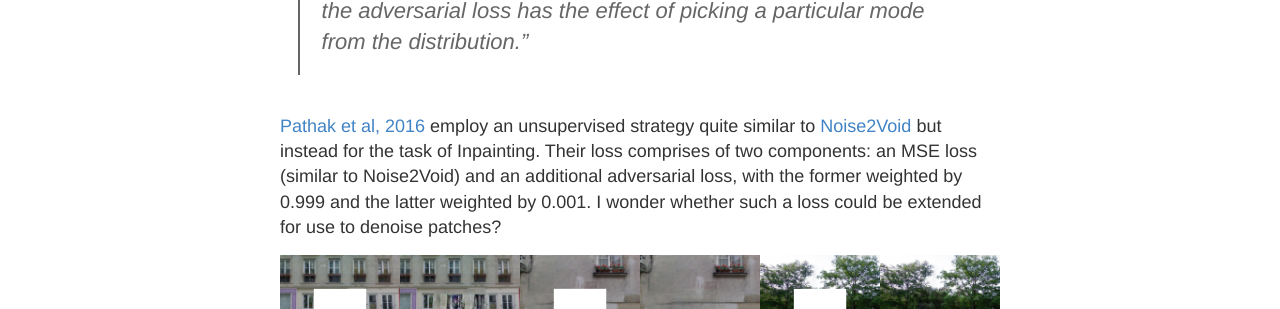
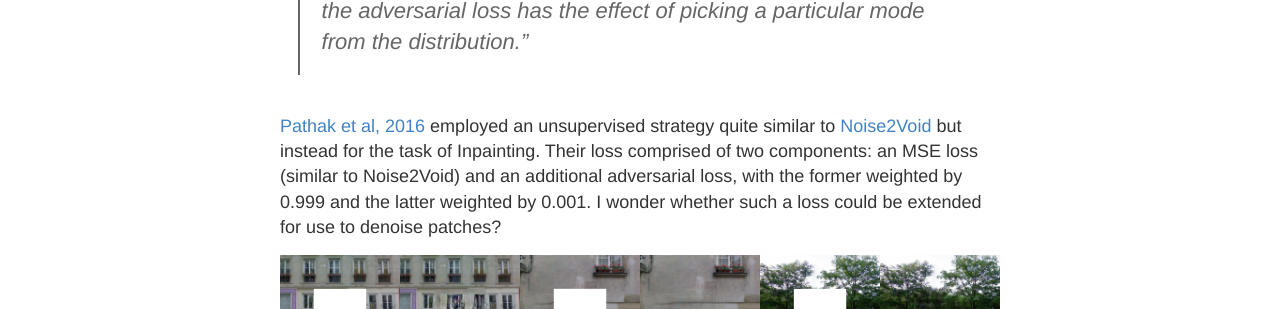
Before and after one commit to malaalam/minuteskeeper, a Jekyll site: the page built from _posts/2019-08-12-12-August-2019.md, in a window 1280 px wide. Shown: the part 652-961 px from the top of the page. Built offline with Jekyll 4.4.1, drawn with Linux system fonts in a browser that asks for light colours; a script that is not in the unit is left out; comment, search, counter and statistics services are not loaded.

Commit message:
converted all text to past tense

```diff
--- a/_posts/2019-08-12-12-August-2019.md
+++ b/_posts/2019-08-12-12-August-2019.md
@@ -10,7 +10,7 @@ comments: true
 (From [Pathak et al, 2016](https://people.eecs.berkeley.edu/~pathak/papers/cvpr16.pdf))
 > "Like  autoencoders,  context  encoders  are  trained  in  a completely unsupervised manner.  Our results demonstrate that in order to succeed at this task, a model needs to both understand the content of an image,  as well as produce a plausible hypothesis for the missing parts.  This task, however, is inherently multi-modal as there are multiple ways to fill the missing region while also maintaining coherence with the given context. We decouple this burden in our loss function by jointly training our context encoders to minimize both a reconstruction loss and an adversarial loss. The reconstruction (L2) loss captures the overall structure of the missing region in relation to the context, while the the adversarial loss has the effect of picking a particular mode from the distribution."
 
-[Pathak et al, 2016](https://people.eecs.berkeley.edu/~pathak/context_encoder/) employ an unsupervised strategy quite similar to [Noise2Void](https://arxiv.org/abs/1811.10980) but instead for the task of Inpainting. Their loss comprises of two components: an MSE loss (similar to Noise2Void) and an additional adversarial loss, with the former weighted by 0.999 and the latter weighted by 0.001. I wonder whether such a loss could be extended for use to denoise patches?
+[Pathak et al, 2016](https://people.eecs.berkeley.edu/~pathak/context_encoder/) employed an unsupervised strategy quite similar to [Noise2Void](https://arxiv.org/abs/1811.10980) but instead for the task of Inpainting. Their loss comprised of two components: an MSE loss (similar to Noise2Void) and an additional adversarial loss, with the former weighted by 0.999 and the latter weighted by 0.001. I wonder whether such a loss could be extended for use to denoise patches?
 
 <p float="center"><figure>
 <img src="../images/2019-08-12/01_imageOne.png" />
```
